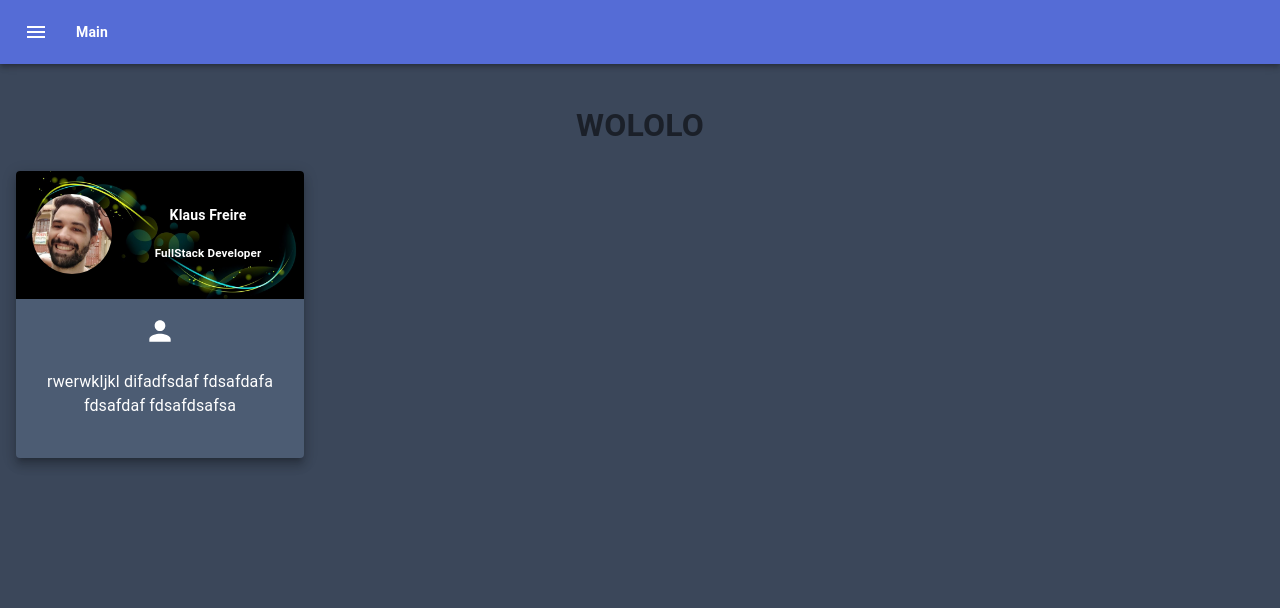
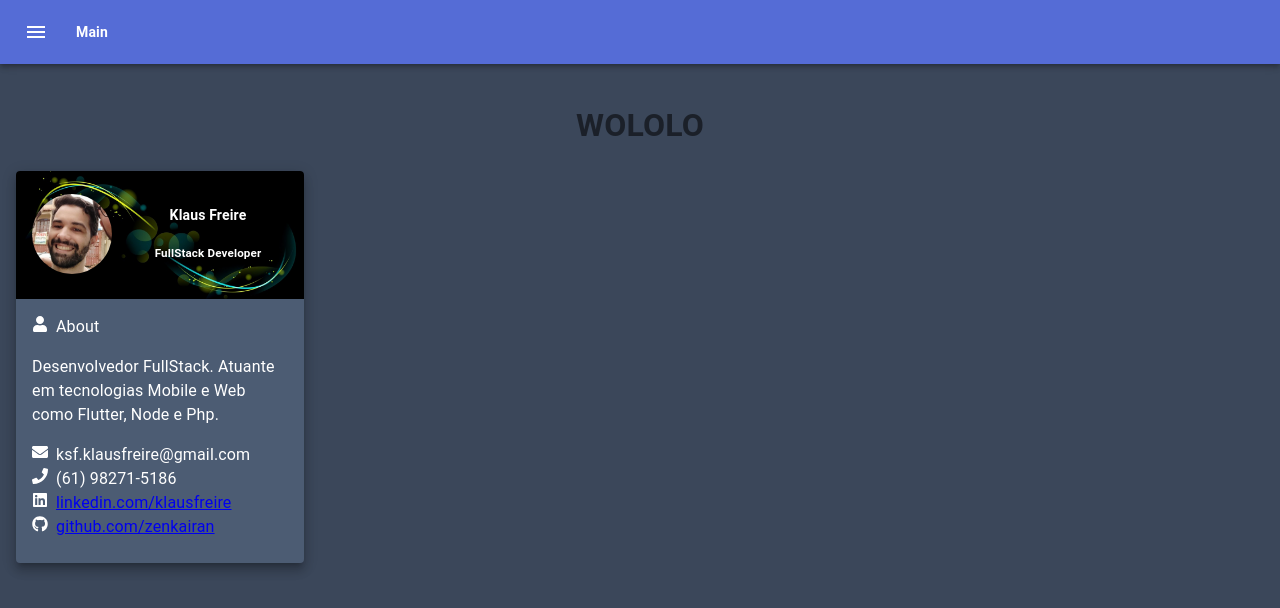
Before and after one commit to zenkairan/personal_page, a React (Create React App) app: page / in a window 1280 px wide. Shown: the top 608 px of the page. Built offline with nearby package versions, Linux system fonts and the light colour scheme.

Commit message:
complete personal card

```diff
--- a/src/components/profile_card/index.js
+++ b/src/components/profile_card/index.js
@@ -1,7 +1,7 @@
 import { Card , Avatar, CardHeader, CardContent, CardMedia, Grow} from '@material-ui/core';
 import React from 'react'
-import { Col, Container, Row } from 'react-bootstrap';
-import { MdPerson } from 'react-icons/md';
+import { Col, Container } from 'react-bootstrap';
+import { FaUser, FaEnvelope, FaPhone, FaLinkedin , FaGithub} from 'react-icons/fa';
 import { useStyles } from '../../theme/global_styles';
 
 export default function ProfileCard(){
@@ -27,15 +27,28 @@ export default function ProfileCard(){
                     />
                 </CardMedia>
                 <CardContent className={classes.cardContent}>
-                    <Container>
-                        <Row>
-                            <Col>
-                                <MdPerson size="2rem"/>
-                            </Col>
-                            <Col>
-                                <p> rwerwkljkl difadfsdaf fdsafdafa fdsafdaf fdsafdsafsa</p>
-                            </Col>
-                        </Row>
+                    <Container style={{textAlign: "left"}}>
+                        <Col>
+                            <FaUser  style={{marginRight: "0.5rem"}}/>
+                            About
+                            <p>Desenvolvedor FullStack. Atuante em tecnologias Mobile e Web como Flutter, Node e Php.</p>
+                        </Col>
+                        <Col>
+                            <FaEnvelope style={{marginRight: "0.5rem"}}/>
+                            ksf.klausfreire@gmail.com
+                        </Col>
+                        <Col>
+                            <FaPhone style={{marginRight: "0.5rem"}}/>
+                            (61) 98271-5186
+                        </Col>
+                        <Col>
+                            <FaLinkedin style={{marginRight: "0.5rem"}}/>
+                            <a href="https://www.linkedin.com/in/klausfreire/">linkedin.com/klausfreire</a>
+                        </Col>
+                        <Col>
+                            <FaGithub style={{marginRight: "0.5rem"}}/>
+                            <a href="https://github.com/zenkairan">github.com/zenkairan</a>
+                        </Col>
                     </Container>
                     <div>
                     </div>
```
